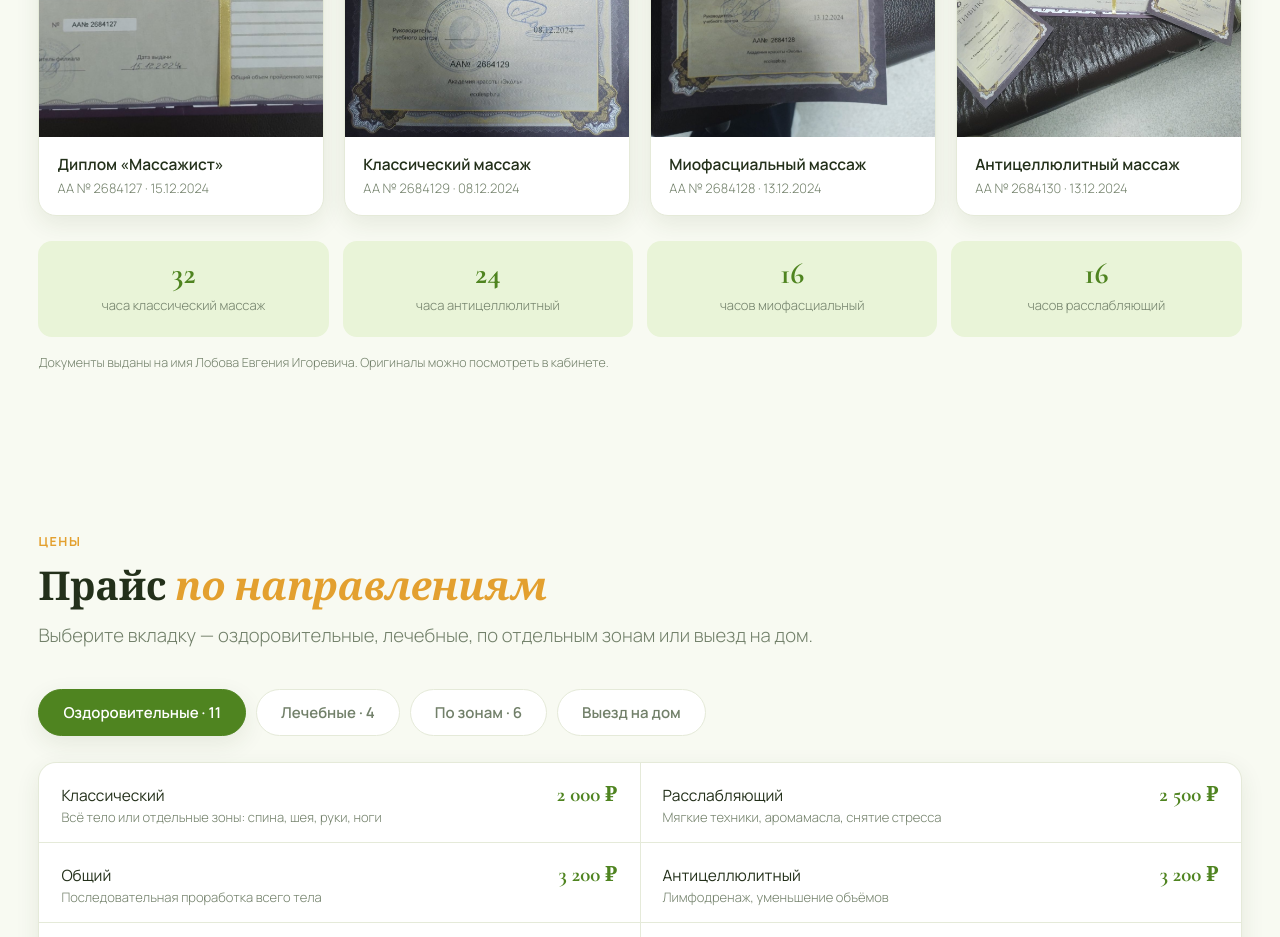
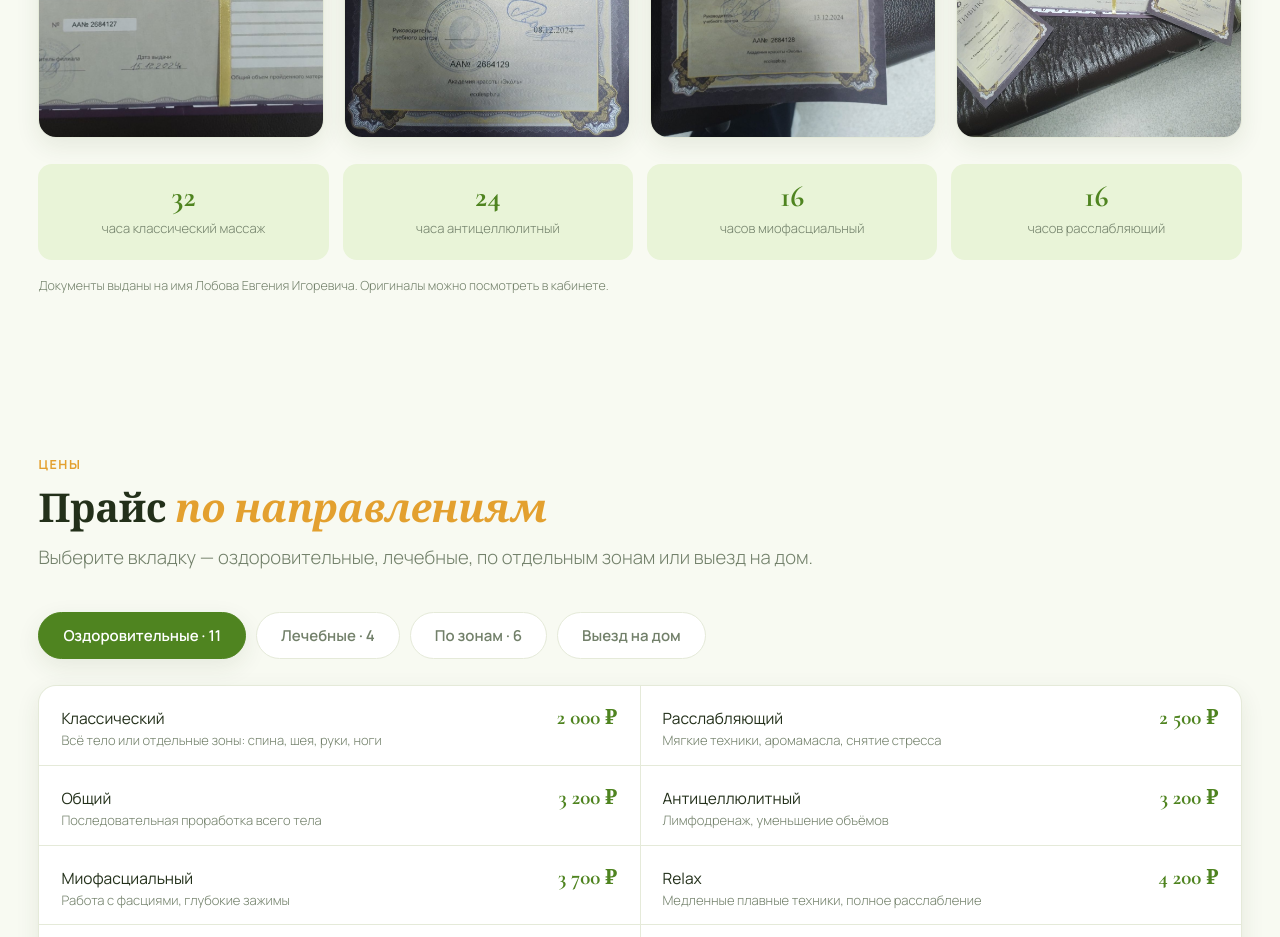
Before and after one commit to Tonys5794/evgeniy, a plain HTML site: page index.html in a window 1280 px wide. Shown: the part 2240-3177 px from the top of the page. Drawn offline with nearby package versions, Linux system fonts and the light colour scheme.

Commit message:
Add files via upload

```diff
--- a/index.html
+++ b/index.html
@@ -216,8 +216,6 @@ header .hbtn{padding:10px 20px;font-size:14px}
 .doc:hover{transform:translateY(-4px);box-shadow:var(--shadow)}
 .doc a{display:block;background:#f3f7ec}
 .doc img{width:100%;aspect-ratio:3/4;object-fit:cover;object-position:top center;display:block}
-.doc figcaption{padding:16px 18px;font-size:13px;color:var(--muted);font-weight:300;line-height:1.5}
-.doc figcaption b{display:block;font-weight:600;color:var(--ink);font-size:15.5px;margin-bottom:3px}
 .hours{display:grid;grid-template-columns:repeat(4,1fr);gap:14px;margin-top:clamp(18px,2vw,28px)}
 .hours div{background:var(--deep-soft);border-radius:14px;padding:18px;text-align:center}
 .hours b{display:block;font-family:var(--serif);font-size:30px;color:var(--deep);line-height:1}
@@ -371,20 +369,16 @@ footer a{color:#fff}
 
     <div class="docs-grid">
       <figure class="doc rev"><a href="diplom.jpg" target="_blank" rel="noopener">
-        <img src="diplom.jpg" alt="Диплом «Массажист», Лобов Евгений Игоревич"></a>
-        <figcaption><b>Диплом «Массажист»</b>АА № 2684127 &middot; 15.12.2024</figcaption></figure>
+        <img src="diplom.jpg" alt="Диплом «Массажист», Лобов Евгений Игоревич"></a></figure>
 
       <figure class="doc rev"><a href="sert-classic.jpg" target="_blank" rel="noopener">
-        <img src="sert-classic.jpg" alt="Сертификат «Классический массаж»"></a>
-        <figcaption><b>Классический массаж</b>АА № 2684129 &middot; 08.12.2024</figcaption></figure>
+        <img src="sert-classic.jpg" alt="Сертификат «Классический массаж»"></a></figure>
 
       <figure class="doc rev"><a href="sert-mio.jpg" target="_blank" rel="noopener">
-        <img src="sert-mio.jpg" alt="Сертификат «Миофасциальный массаж»"></a>
-        <figcaption><b>Миофасциальный массаж</b>АА № 2684128 &middot; 13.12.2024</figcaption></figure>
+        <img src="sert-mio.jpg" alt="Сертификат «Миофасциальный массаж»"></a></figure>
 
       <figure class="doc rev"><a href="docs-all.jpg" target="_blank" rel="noopener">
-        <img src="docs-all.jpg" alt="Диплом и сертификаты"></a>
-        <figcaption><b>Антицеллюлитный массаж</b>АА № 2684130 &middot; 13.12.2024</figcaption></figure>
+        <img src="docs-all.jpg" alt="Диплом и сертификаты"></a></figure>
     </div>
 
     <div class="hours rev">
```
